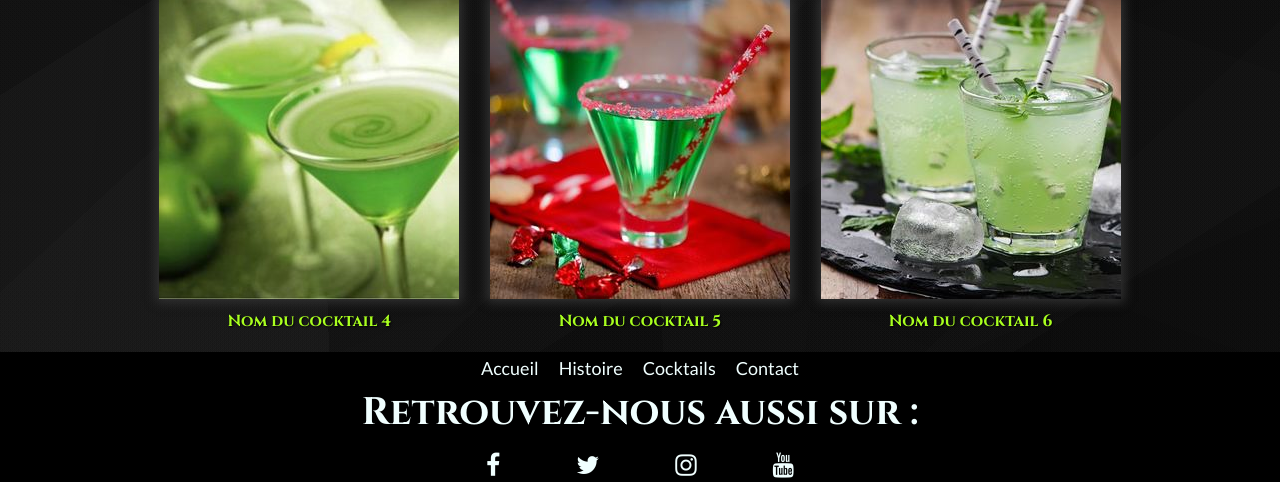
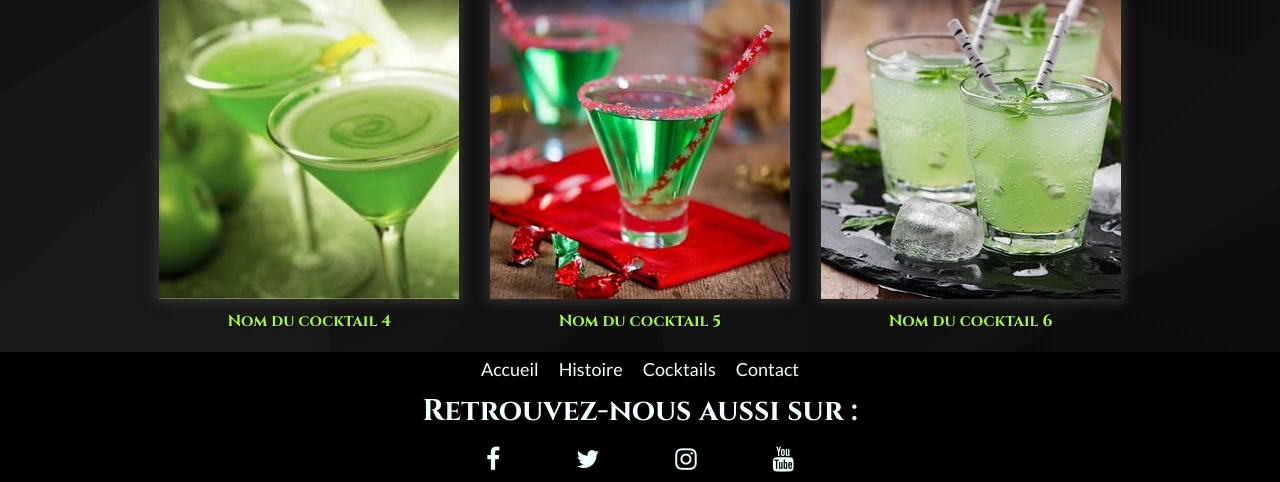
Before and after one commit to GeraldB69/lareligieuse, a PHP site: page /cocktails.html in a window 1280 px wide. Shown: the part 1091-1573 px from the top of the page. Run offline with PHP 8.4, Linux system fonts and the light colour scheme.

Commit message:
modeif css nav

```diff
--- a/nav.css
+++ b/nav.css
@@ -213,3 +213,6 @@ footer h3 {
         width: 30%;
         font-size: 25px;
     }
+    footer h3 {
+        font-size: 30px;
+    }
```
